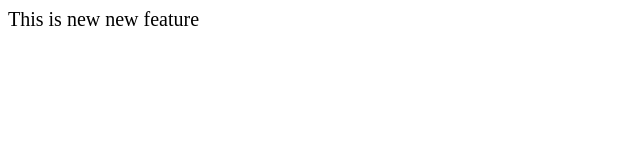
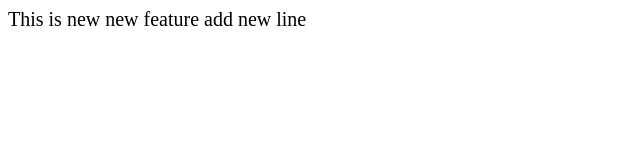
Before and after one commit to manoj-v2/git-training, a plain HTML site: page feature1.html in a window 1280 px wide. Shown: the whole page, without its empty margins (0-640 px from the left). Drawn offline with Linux system fonts and the light colour scheme.

Commit message:
added aa new line

```diff
--- a/feature1.html
+++ b/feature1.html
@@ -6,5 +6,7 @@
 <body>
 
   This is new new feature
+
+  add new line
 </body>
 </html>
```
